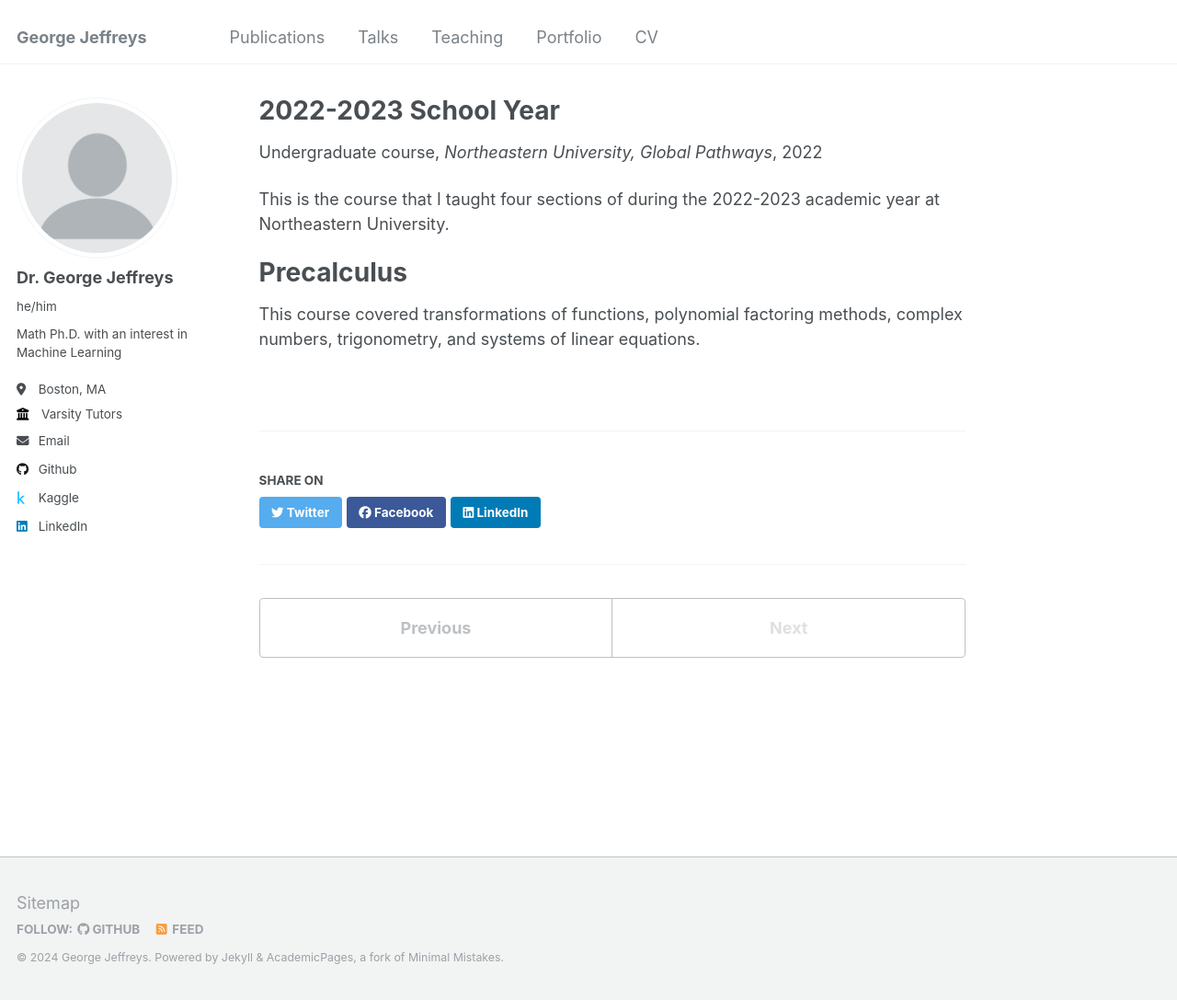
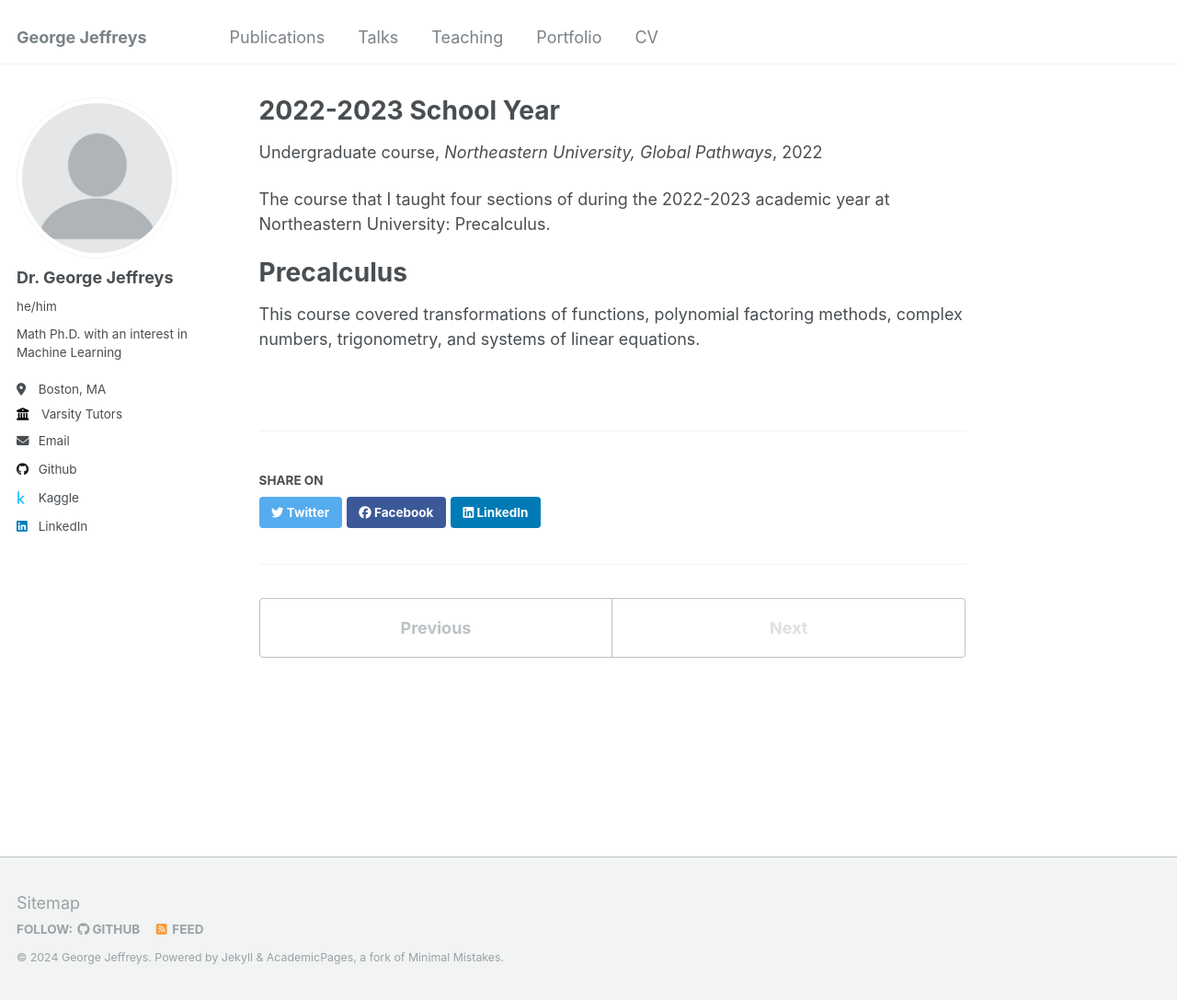
Before and after one commit to G-Jeffreys/G-Jeffreys.github.io, a Jekyll site: the page built from _teaching/2022-2023-teaching.md, in a window 1280 px wide and 1087 px high. Shown: the whole window at 92% size. Built offline with Jekyll 4.4.1, drawn with Linux system fonts in a browser that asks for light colours.

Commit message:
Update 2022-2023-teaching.md

```diff
--- a/_teaching/2022-2023-teaching.md
+++ b/_teaching/2022-2023-teaching.md
@@ -8,7 +8,7 @@ date: 2022-09-01
 location: "Boston, MA"
 ---
 
-This is the course that I taught four sections of during the 2022-2023 academic year at Northeastern University.
+The course that I taught four sections of during the 2022-2023 academic year at Northeastern University: Precalculus.
 
 Precalculus
 ======
```
